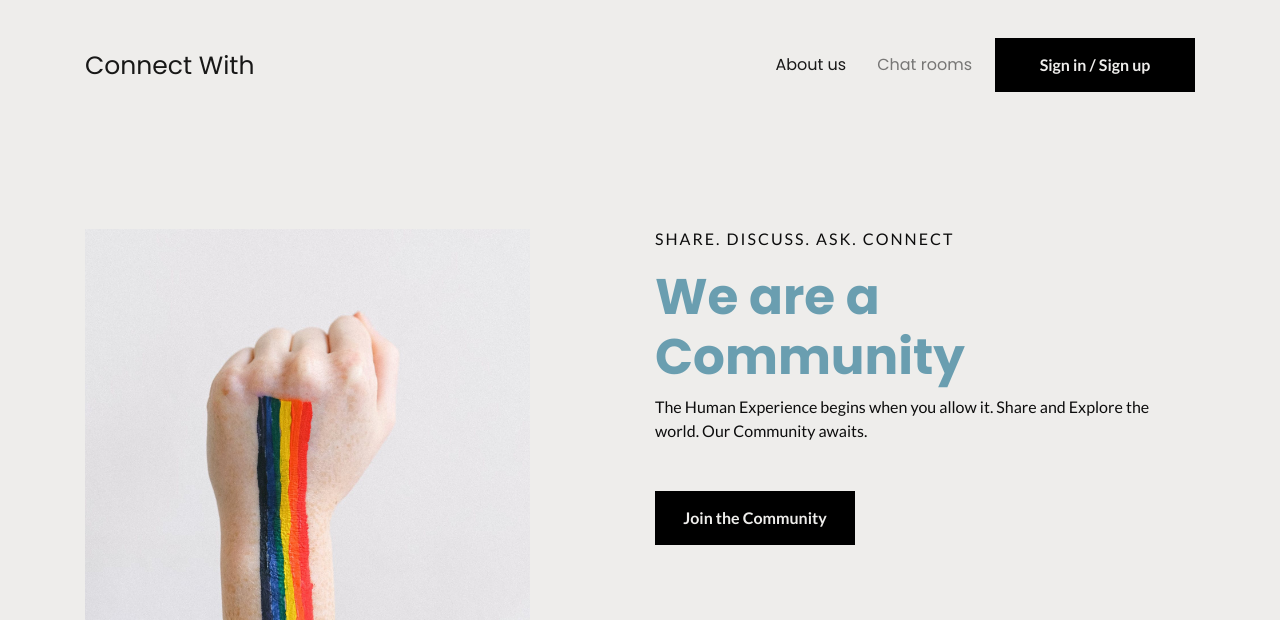
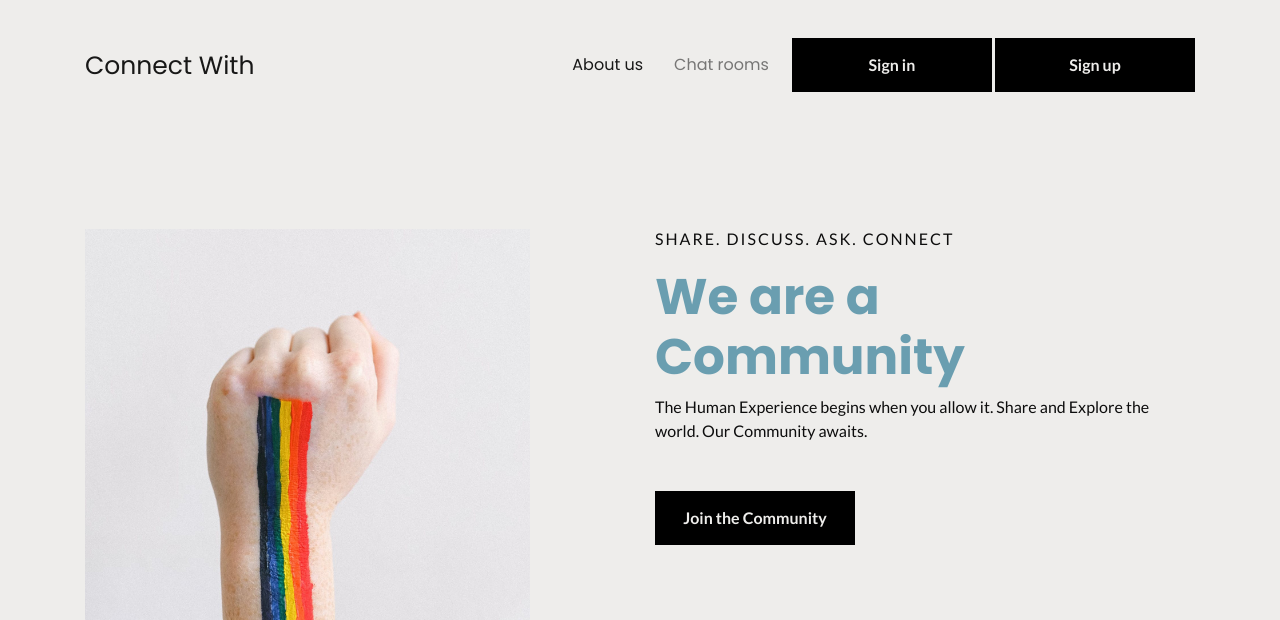
Before and after one commit to trevthedev777/together-hackathon-june-22, a Django app: page / in a window 1280 px wide. Shown: the top 620 px of the page. Run offline with Django 3.2, Linux system fonts and the light colour scheme; some libraries are stand-ins or nearby versions.

Commit message:
Fix templating issues

```diff
--- a/home/templates/home/index.html
+++ b/home/templates/home/index.html
@@ -1,104 +1,9 @@
-<!DOCTYPE html>
-<html lang="en">
-  <head>
-    <meta charset="UTF-8" />
-    <meta name="viewport" content="width=device-width, initial-scale=1.0" />
-    <meta http-equiv="X-UA-Compatible" content="ie=edge" />
-    <meta
-      name="Description"
-      content="Community forum where you can ask and/or share you experiences. A place where you belong!"
-    />
-    <meta
-      name="keywords"
-      content="community, together, togetherness, exchange, share, belong"
-    />
-    <meta name="author" content="ConnectWith" />
-    <!-- bootstrap -->
-    <link
-      rel="stylesheet"
-      href="https://cdnjs.cloudflare.com/ajax/libs/twitter-bootstrap/4.6.0/css/bootstrap.min.css"
-    />
-    <!-- google fonts -->
-    <link rel="preconnect" href="https://fonts.googleapis.com" />
-    <link rel="preconnect" href="https://fonts.gstatic.com" crossorigin />
-    <link
-      href="https://fonts.googleapis.com/css2?family=Lato:ital,wght@0,100;0,300;0,400;0,700;0,900;1,100;1,300;1,400;1,700;1,900&family=Poppins:ital,wght@0,300;0,400;0,500;0,600;0,700;0,800;0,900;1,300;1,400;1,500;1,600;1,700;1,800;1,900&display=swap"
-      rel="stylesheet"
-    />
-    <!-- styles and favicon -->
-    <link rel="stylesheet" href="../../../static/css/base.css" />
-    <link
-      rel="shortcut icon"
-      type="image/jpg"
-      href="../../../static/images/favicon-32x32.png"
-    />
-    <!-- font awesome -->
-    <script
-      src="https://kit.fontawesome.com/a5ee39e432.js"
-      crossorigin="anonymous"
-    ></script>
-    <!-- Bootstrap Js -->
-    <script
-      src="https://code.jquery.com/jquery-3.6.0.min.js"
-      integrity="sha256-/xUj+3OJU5yExlq6GSYGSHk7tPXikynS7ogEvDej/m4="
-      crossorigin="anonymous"
-    ></script>
-    <script
-      src="https://cdn.jsdelivr.net/npm/popper.js@1.16.1/dist/umd/popper.min.js"
-      integrity="sha384-9/reFTGAW83EW2RDu2S0VKaIzap3H66lZH81PoYlFhbGU+6BZp6G7niu735Sk7lN"
-      crossorigin="anonymous"
-    ></script>
-    <script
-      src="https://cdn.jsdelivr.net/npm/bootstrap@4.6.1/dist/js/bootstrap.min.js"
-      integrity="sha384-VHvPCCyXqtD5DqJeNxl2dtTyhF78xXNXdkwX1CZeRusQfRKp+tA7hAShOK/B/fQ2"
-      crossorigin="anonymous"
-    ></script>
-    <title>Connect With</title>
-  </head>
-  <body>
-    <!-- Nav bar -->
-    <nav class="site-nav navbar navbar-expand-md navbar-light px-5">
-      <div class="container">
+{% extends "base.html" %}
+{% load static %}
 
-        <a class="logo navbar-brand" href="#">Connect With</a>
-        <button
-          class="navbar-toggler"
-          type="button"
-          data-toggle="collapse"
-          data-target="#navbarNavDropdown"
-          aria-controls="navbarNavDropdown"
-          aria-expanded="false"
-          aria-label="Toggle navigation"
-        >
-          <span class="navbar-toggler-icon"></span>
-        </button>
-        <div
-          class="collapse navbar-collapse site-navigation"
-          id="navbarNavDropdown"
-        >
-          <ul class="navbar-nav ml-auto site-menu">
-            <li class="nav-item active">
-              <a class="nav-link" href="#"
-                >About us <span class="sr-only">(current)</span></a
-              >
-            </li>
-            <li class="nav-item">
-              <a class="nav-link" href="#">Chat rooms</a>
-            </li>
-            <li class="nav-item mr-2 d-block d-sm-none">
-              <a class="nav-link" href="#">Sign in / sign up</a>
-            </li>
-          </ul>
-        </div>
+{% block extra_title %}- home{% endblock %}
 
-
-        <div class="d-none d-md-block">
-            <a class="btn btn--cta btn--black" href="#"> Sign in / Sign up</a>
-          </div>
-        </nav>
-      </div>
-    </nav>
-    <!-- Nav bar -->
+{% block content %}
 
   <!-- Hero -->
   <div class="hero overlay">
@@ -127,17 +32,10 @@
           <p class="text-center text-lg-left">
             <a class="btn btn--cta btn--black " href="#">Join the Community</a>
           </p>
-
         </div>
       </div>
     </div>
-
   </div>
   <!-- Hero -->
 
-
-
-
-
-  </body>
-</html>
+{% endblock%}
--- a/templates/base.html
+++ b/templates/base.html
@@ -70,6 +70,53 @@
             </div>
         {% endif %}
 
+        <!-- Nav bar -->
+        <nav class="site-nav navbar navbar-expand-md navbar-light px-5">
+            <div class="container">
+
+            <a class="logo navbar-brand" href="#">Connect With</a>
+            <button
+                class="navbar-toggler"
+                type="button"
+                data-toggle="collapse"
+                data-target="#navbarNavDropdown"
+                aria-controls="navbarNavDropdown"
+                aria-expanded="false"
+                aria-label="Toggle navigation"
+            >
+                <span class="navbar-toggler-icon"></span>
+            </button>
+            <div
+                class="collapse navbar-collapse site-navigation"
+                id="navbarNavDropdown"
+            >
+                <ul class="navbar-nav ml-auto site-menu">
+                <li class="nav-item active">
+                    <a class="nav-link" href="#"
+                    >About us <span class="sr-only">(current)</span></a
+                    >
+                </li>
+                <li class="nav-item">
+                    <a class="nav-link" href="{% url 'chatrooms' %}" aria-label="Link to the chatroom page.">Chat rooms</a>
+                </li>
+                <li class="nav-item mr-2 d-block d-sm-none">
+                    <a class="nav-link" href="{% url 'account_login' %}" aria-label="Link to log in page.">Sign in</a>
+                </li>
+                <li class="nav-item mr-2 d-block d-sm-none">
+                    <a class="nav-link" href="{% url 'account_signup' %}" aria-label="Link to create an account page.">Sign up</a>
+                </li>
+                </ul>
+            </div>
+
+            <div class="d-none d-md-block">
+                <a class="btn btn--cta btn--black" href="{% url 'account_login' %}" aria-label="Link to log in page.">Sign in</a>
+                <a class="btn btn--cta btn--black" href="{% url 'account_signup' %}" aria-label="Link to create an account page.">Sign up</a>
+
+            </div>
+            </div>
+        </nav>
+        <!-- End Nav bar -->
+
         {% block content %}
         {% endblock %}
 
```
Lines whose indentation alone changed are shown as unchanged.
